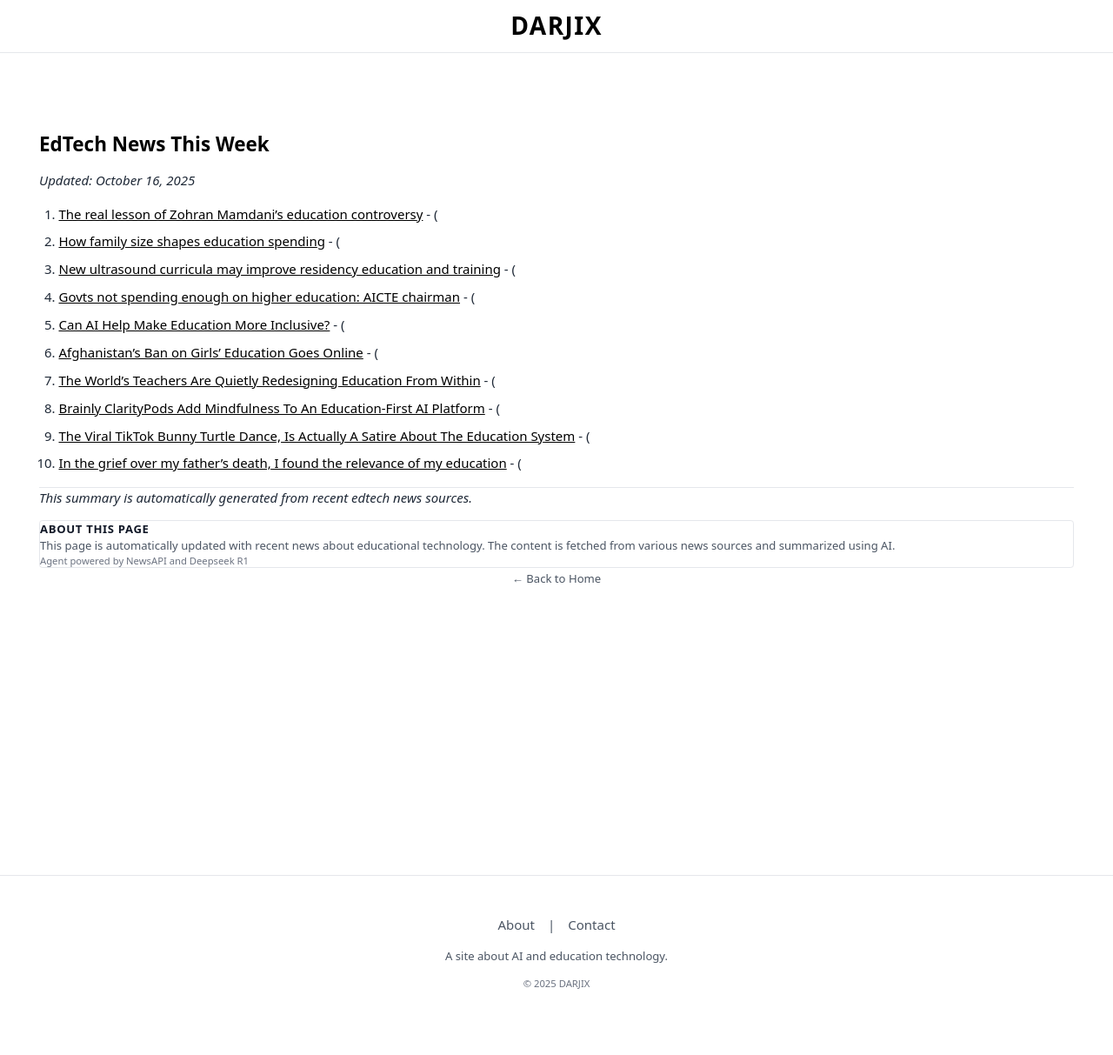
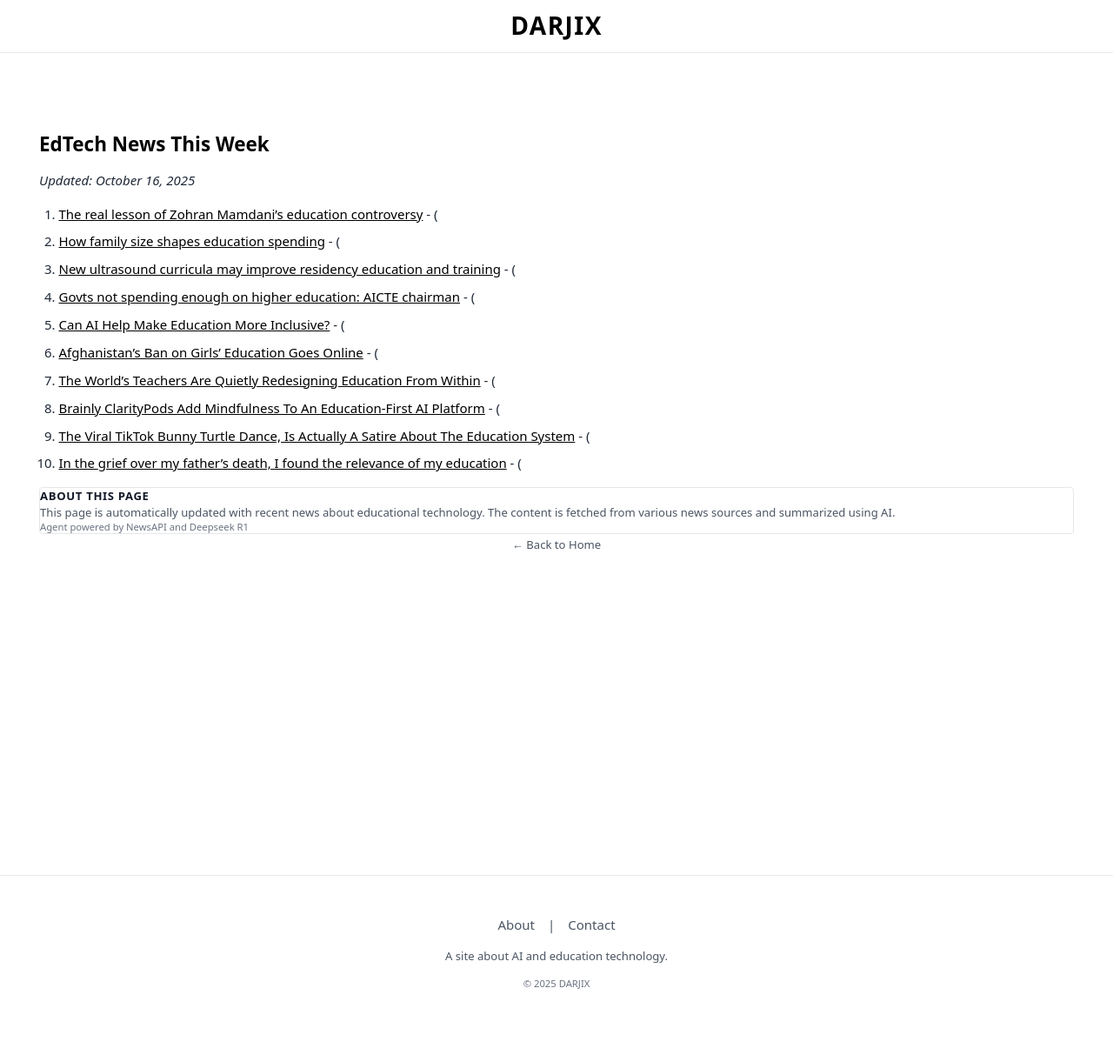
Before and after one commit to saldarji/darjix, a Jekyll site: the page built from news.html, in a window 1280 px wide. Shown: the whole page at 87% size. Built offline with Jekyll 4.4.1, drawn with Linux system fonts in a browser that asks for light colours.

Commit message:
Remove unnecessary footer text from news content

```diff
--- a/_includes/edtech-news.md
+++ b/_includes/edtech-news.md
@@ -11,6 +11,3 @@
 8. [Brainly ClarityPods Add Mindfulness To An Education-First AI Platform](https://www.forbes.com/sites/rayravaglia/2025/10/10/brainly-claritypods-add-mindfulness-to-an-education-first-ai-platform/) - (
 9. [The Viral TikTok Bunny Turtle Dance, Is Actually A Satire About The Education System](https://thoughtcatalog.com/nicole-stawiarski/2025/10/the-viral-tiktok-bunny-turtle-dance-is-actually-a-satire-about-the-education-system/) - (
 10. [In the grief over my father’s death, I found the relevance of my education](https://indianexpress.com/article/opinion/columns/fathers-death-grief-mourning-sociology-of-grief-education-10300655/) - (
-
----
-*This summary is automatically generated from recent edtech news sources.*
--- a/scripts/edtech_news_agent.py
+++ b/scripts/edtech_news_agent.py
@@ -227,9 +227,6 @@ def update_website(summary, articles, config):
 *Updated: {datetime.now().strftime('%B %d, %Y')}*
 
 {formatted_summary}
-
----
-*This summary is automatically generated from recent edtech news sources.*
 """
 
     with open(config['output_file'], 'w') as f:
```
